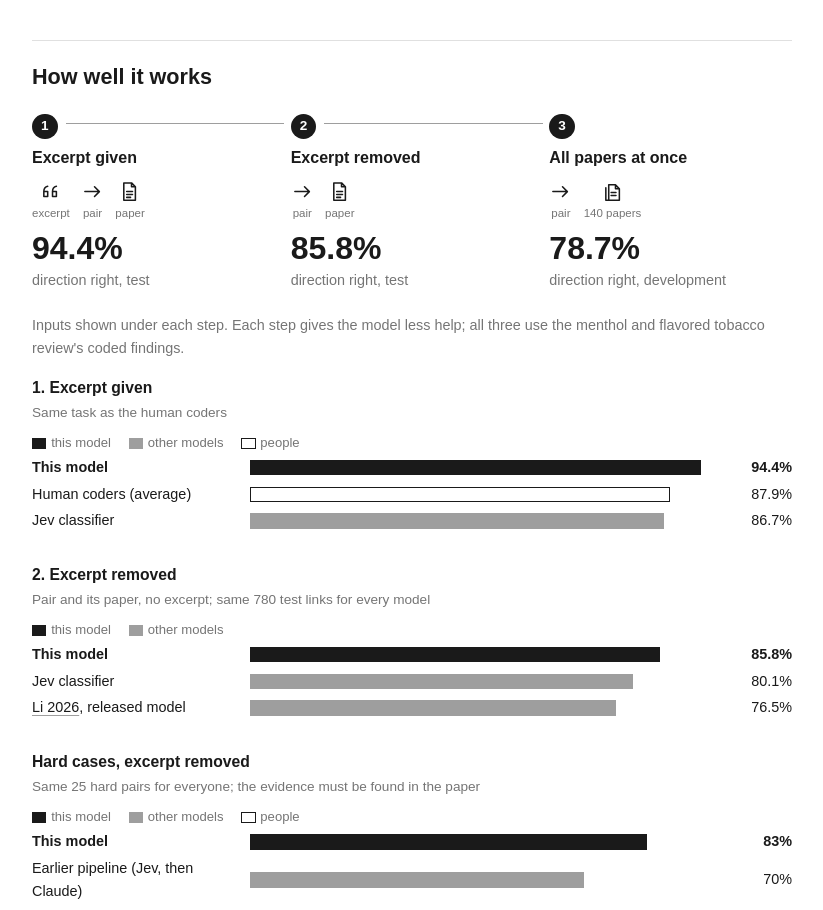
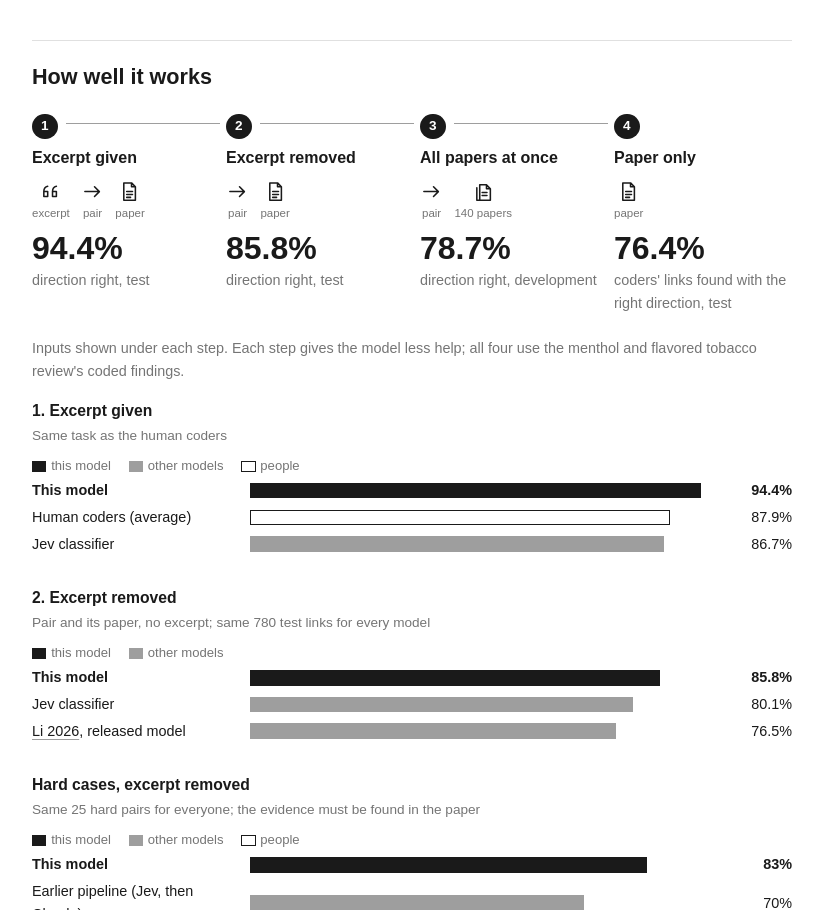
Before and after one commit to claytonulm/claytonulm.github.io, a plain HTML site: page cld/index.html in a window 1280 px wide. Shown: the part 1002-1912 px from the top of the page, without its empty margins (228-1051 px from the left). Drawn offline with Linux system fonts and the light colour scheme.

Commit message:
CLD page: paper-only accuracy with window extraction

```diff
--- a/cld/index.html
+++ b/cld/index.html
@@ -168,8 +168,9 @@ footer { border-top: 1px solid var(--rule); margin-top: 3rem; padding: 1.2rem 0
     <div class="rung"><span class="num">1</span><b>Excerpt given</b><div class="inputs"><span class="ic"><svg viewBox="0 0 24 24"><path d="M5 17V12C5 9 6.5 7 9 6.5M5 12h4v5H5M14 17v-5c0-3 1.5-5 4-5.5M14 12h4v5h-4"/></svg><em>excerpt</em></span><span class="ic"><svg viewBox="0 0 24 24"><path d="M4 12h15M14 7l5 5-5 5"/></svg><em>pair</em></span><span class="ic"><svg viewBox="0 0 24 24"><path d="M6 3h8l4 4v14H6zM14 3v4h4M9 12h6M9 15h6M9 18h4"/></svg><em>paper</em></span></div><div class="big">94.4%</div><span class="soft small">direction right, test</span></div>
     <div class="rung"><span class="num">2</span><b>Excerpt removed</b><div class="inputs"><span class="ic"><svg viewBox="0 0 24 24"><path d="M4 12h15M14 7l5 5-5 5"/></svg><em>pair</em></span><span class="ic"><svg viewBox="0 0 24 24"><path d="M6 3h8l4 4v14H6zM14 3v4h4M9 12h6M9 15h6M9 18h4"/></svg><em>paper</em></span></div><div class="big">85.8%</div><span class="soft small">direction right, test</span></div>
     <div class="rung"><span class="num">3</span><b>All papers at once</b><div class="inputs"><span class="ic"><svg viewBox="0 0 24 24"><path d="M4 12h15M14 7l5 5-5 5"/></svg><em>pair</em></span><span class="ic"><svg viewBox="0 0 24 24"><path d="M8 5h7l4 4v12H8zM15 5v4h4M5 8v13h10M10.5 13h5M10.5 16h5"/></svg><em>140 papers</em></span></div><div class="big">78.7%</div><span class="soft small">direction right, development</span></div>
+    <div class="rung"><span class="num">4</span><b>Paper only</b><div class="inputs"><span class="ic"><svg viewBox="0 0 24 24"><path d="M6 3h8l4 4v14H6zM14 3v4h4M9 12h6M9 15h6M9 18h4"/></svg><em>paper</em></span></div><div class="big">76.4%</div><span class="soft small">coders' links found with the right direction, test</span></div>
   </div>
-  <p class="soft small">Inputs shown under each step. Each step gives the model less help; all three use the menthol and flavored tobacco review's coded findings.</p>
+  <p class="soft small">Inputs shown under each step. Each step gives the model less help; all four use the menthol and flavored tobacco review's coded findings.</p>
   <div class="charts">
     <div class="chart" id="c1"></div>
     <div class="chart" id="c2"></div>
```
